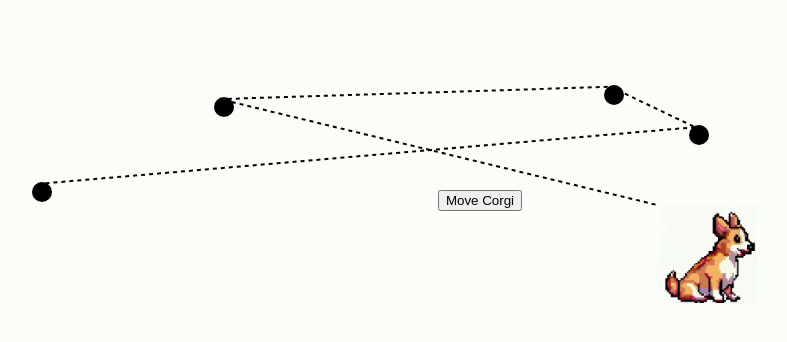
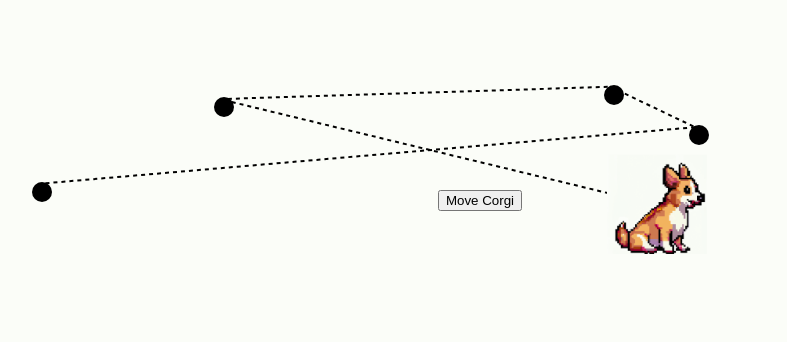
Before and after one commit to hackgoofer/AgentsUnleashed, a React (Create React App) app in the folder puppyracer/: page / in a window 1280 px wide. Shown: the top 342 px of the page, without its empty margins (160-947 px from the left). Built offline with nearby package versions, Linux system fonts and the light colour scheme.

Commit message:
corgi mover

```diff
--- a/puppyracer/src/App.css
+++ b/puppyracer/src/App.css
@@ -20,17 +20,10 @@ body {
 
 .Corgi {
   position: absolute;
-  bottom: 0;
-  width: 100px; /* You can adjust this as needed */
-  height: auto; /* Maintains aspect ratio */
-}
-
-.Corgi {
-  position: absolute;
-  bottom: 0;
   width: 100px; /* You can adjust this as needed */
   height: auto; /* Maintains aspect ratio */
   z-index: 2; /* Add this line */
+  transform: translate(-50%, -50%); /* Added this line */
 }
 
 .ChatBubble {
```
